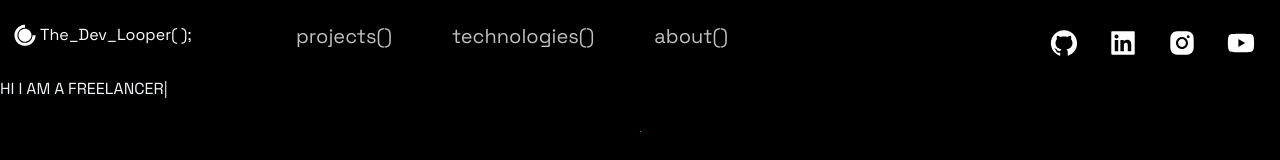
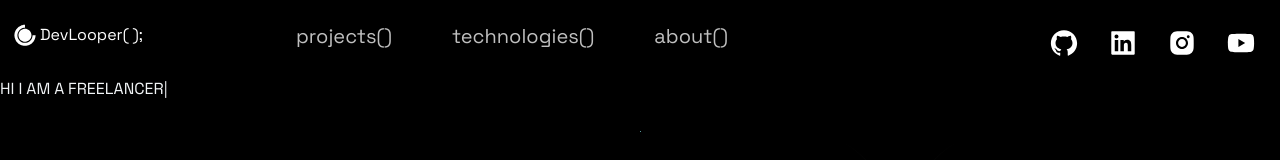
Before and after one commit to rajat1201rm/mysite, a Next.js app: page / in a window 1280 px wide. Shown: the top 160 px of the page. Built offline with nearby package versions, Linux system fonts and the light colour scheme.

Commit message:
Update Header.js

```diff
--- a/src/components/Header/Header.js
+++ b/src/components/Header/Header.js
@@ -15,7 +15,7 @@ const Header = () =>  (
 
 <DiCssdeck size="3rem" />
 <Span>
-  The_Dev_Looper( );
+  DevLooper( );
 </Span>
         </a>
       </Link>
```
